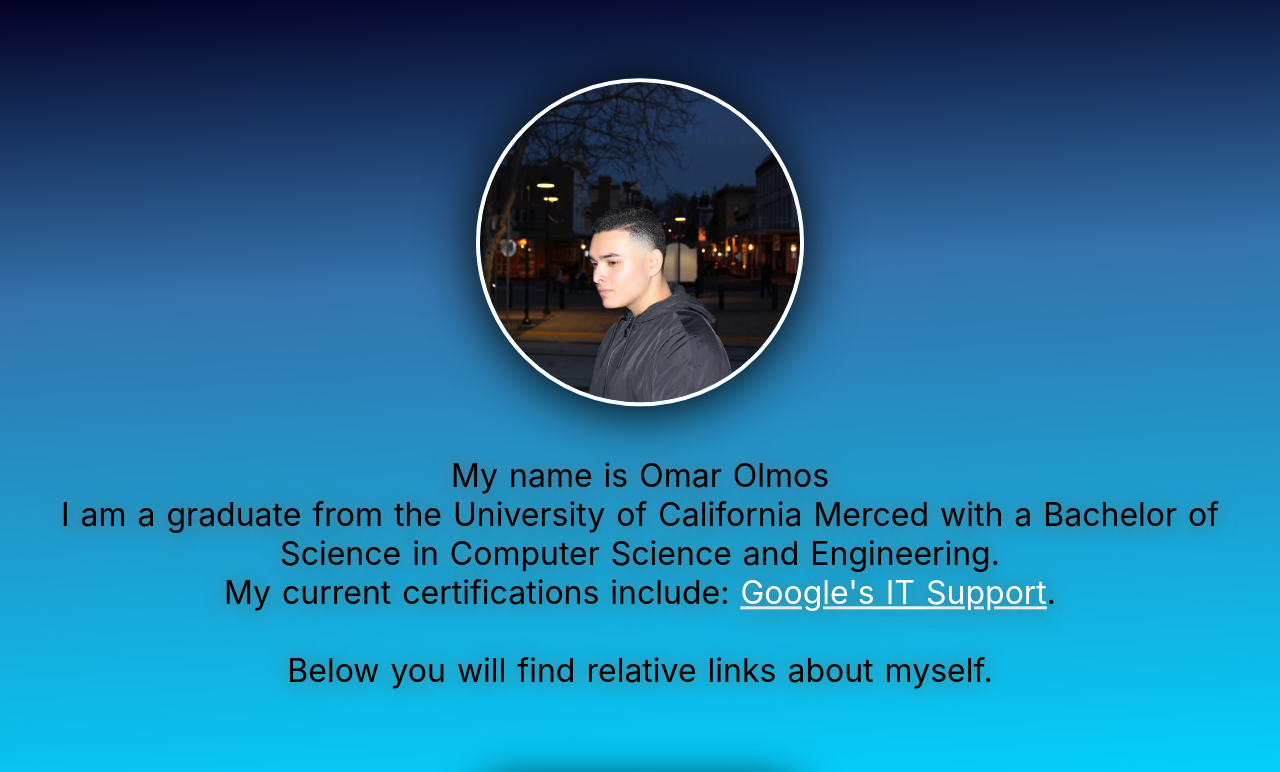
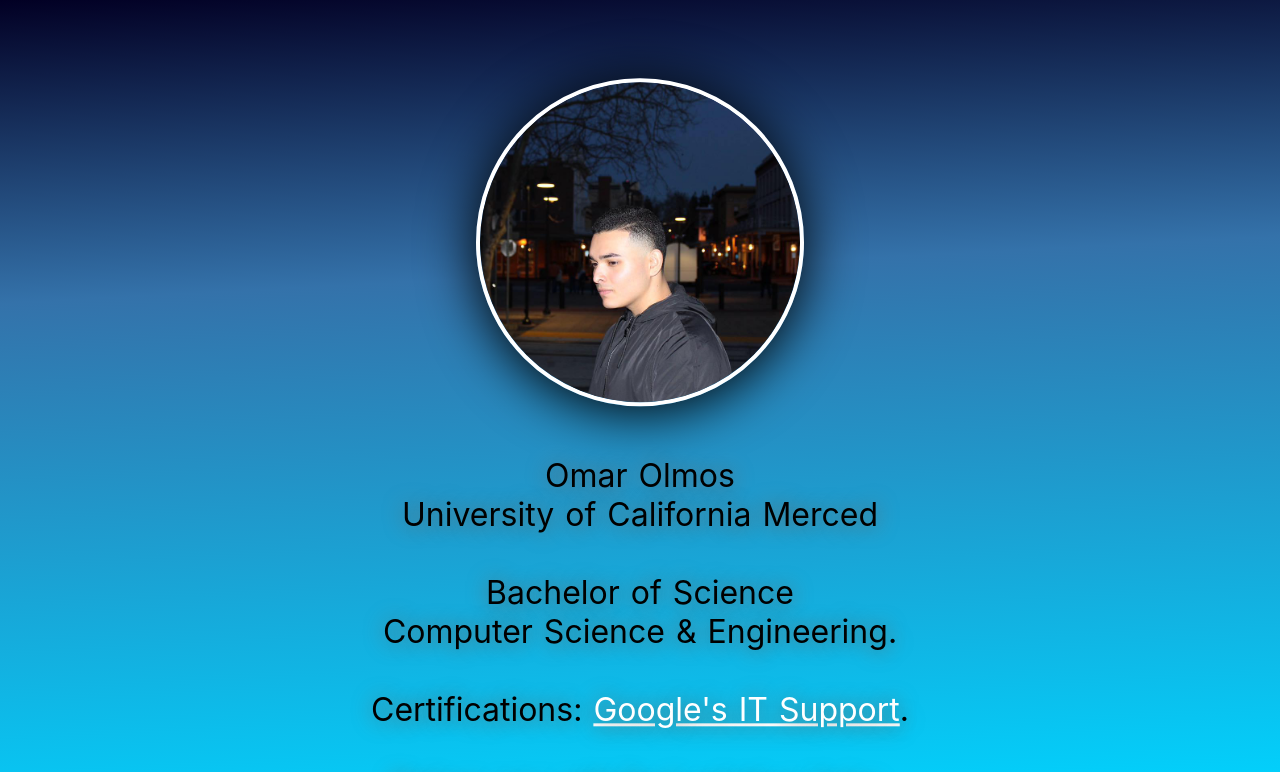
Before and after one commit to oolmos98/MyPortfolioPage, a React (Create React App) app: page / in a window 1280 px wide. Shown: the top 772 px of the page. Built offline with nearby package versions, Linux system fonts and the light colour scheme.

Commit message:
redid wording

```diff
--- a/src/Portfolio.js
+++ b/src/Portfolio.js
@@ -38,14 +38,16 @@ const Portfolio = (props) => {
       <div className="intro floating">
         <img className="logo" src={logo} alt="This is my selfie" />
         <h1>
-          My name is {props.me.firstName + " " + props.me.lastName} <br />I am a
-          graduate from the {props.me.school} with a {props.me.degree} in{" "}
+          {props.me.firstName + " " + props.me.lastName} <br />
+          {props.me.school} <br /> <br />
+          {props.me.degree} <br />
           {props.me.study}.
           <br />
-          My current certifications include: {certsLoop(props.me.certificates)}
+          <br />
+          Certifications: {certsLoop(props.me.certificates)}
           <br />
           <br />
-          Below you will find relative links about myself.
+          Below you will find relative links.
         </h1>
         <br />
         <br />
--- a/src/me.js
+++ b/src/me.js
@@ -3,7 +3,7 @@ const whoami = {
   lastName: "Olmos",
   title: "Software Developer",
   school: "University of California Merced",
-  study: "Computer Science and Engineering",
+  study: "Computer Science & Engineering",
   degree: "Bachelor of Science",
   certificates: [
     {
```
